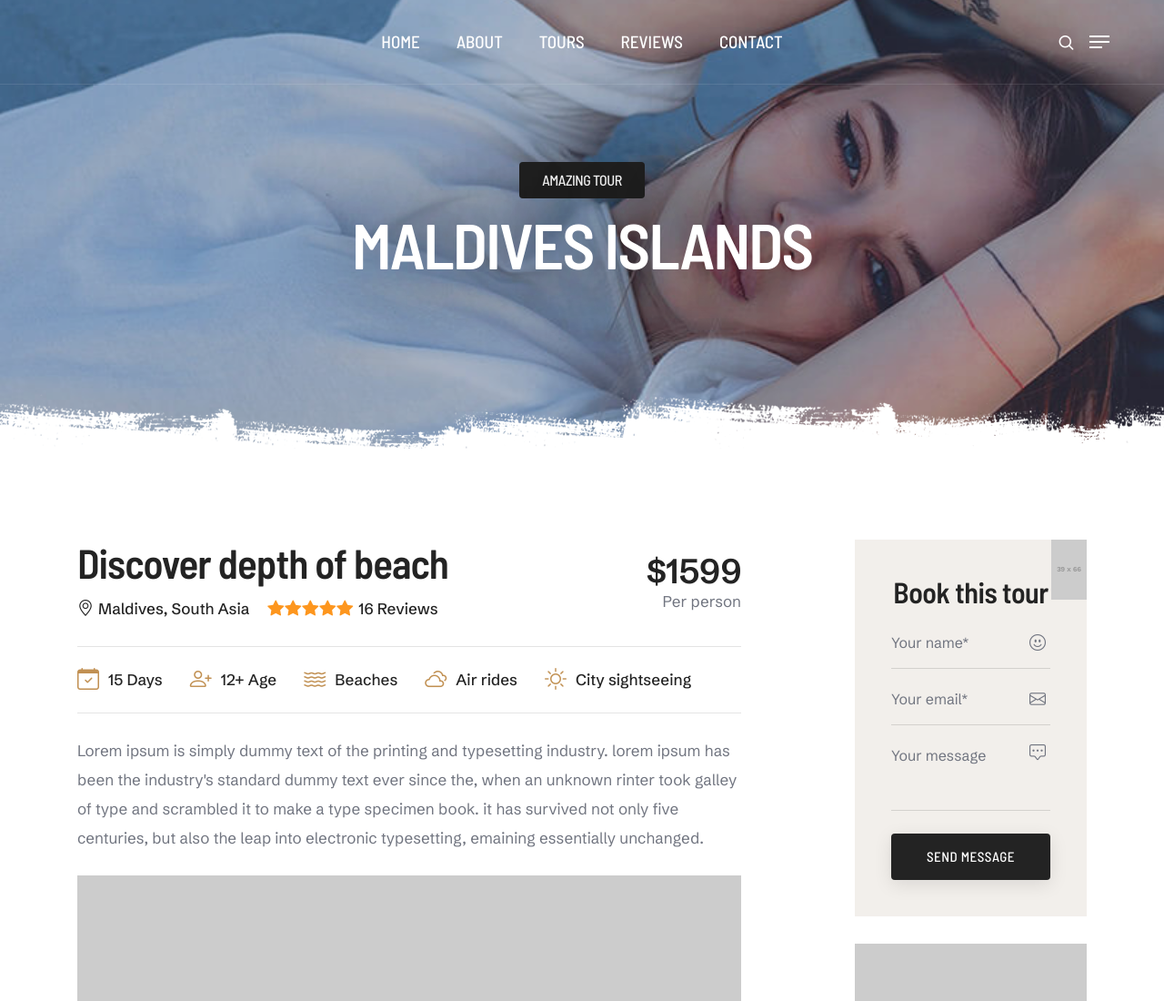
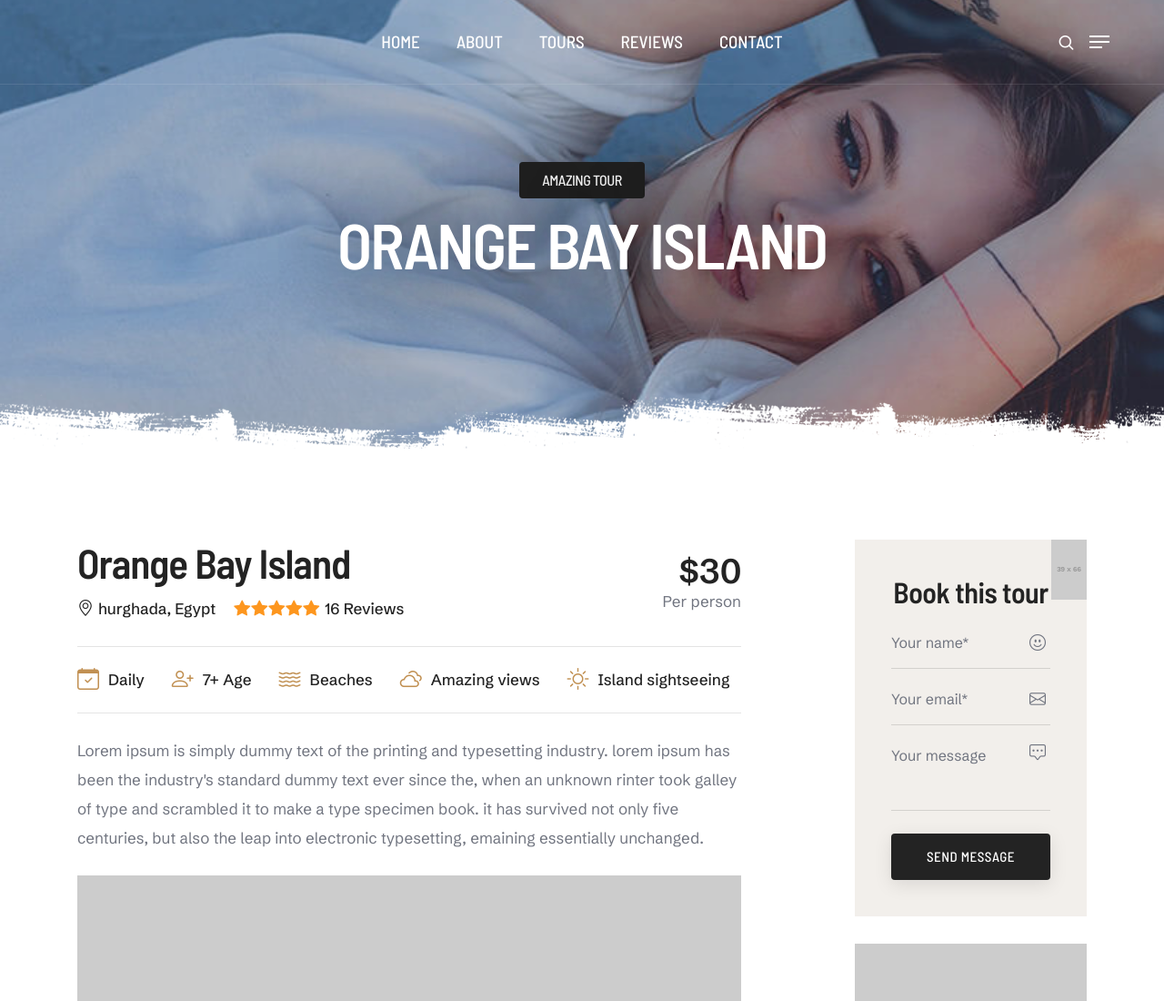
Before and after one commit to ilija-alassaad/Travel-project, a website: page public/tour-details.html in a window 1280 px wide. Shown: the top 1100 px of the page at 91% size. Drawn offline with Linux system fonts and the light colour scheme; placeholder pictures from the web are drawn by us; files whose address does not match are found by name.

Commit message:
add tour

```diff
--- a/public/tour-details.html
+++ b/public/tour-details.html
@@ -143,7 +143,7 @@
                 <div class="row align-items-center justify-content-center extra-small-screen">
                     <div class="col-lg-6 col-md-8 position-relative text-center page-title-extra-large" data-anime='{ "el": "childs", "translateY": [30, 0], "opacity": [0,1], "duration": 600, "delay": 0, "staggervalue": 300, "easing": "easeOutQuad" }'>
                         <h2 class="text-uppercase mb-10px alt-font text-white fw-500 bg-dark-gray border-radius-4px">Amazing tour</h2>
-                        <h1 class="mb-0 text-white alt-font ls-minus-2px text-uppercase fw-600 text-shadow-double-large">Maldives islands</h1>
+                        <h1 class="mb-0 text-white alt-font ls-minus-2px text-uppercase fw-600 text-shadow-double-large">Orange Bay Island</h1>
                     </div>
                 </div>
             </div>
@@ -157,9 +157,9 @@
                     <div class="col-lg-8 md-mb-50px sm-mb-35px">
                         <div class="row align-items-center mb-25px">
                             <div class="col-sm-9">
-                                <h3 class="alt-font text-dark-gray fw-600 mb-10px ls-minus-1px">Discover depth of beach</h3>
+                                <h3 class="alt-font text-dark-gray fw-600 mb-10px ls-minus-1px">Orange Bay Island </h3>
                                 <ul class="p-0 m-0 list-style-02 d-block d-sm-flex">
-                                    <li class="text-dark-gray fw-500"><i class="bi bi-geo-alt icon-small me-5px"></i>Maldives, South Asia</li>
+                                    <li class="text-dark-gray fw-500"><i class="bi bi-geo-alt icon-small me-5px"></i>hurghada, Egypt</li>
                                     <li class="ms-20px xs-ms-0">
                                         <div class="review-star-icon fs-18 me-5px">
                                             <i class="bi bi-star-fill"></i><i class="bi bi-star-fill"></i><i class="bi bi-star-fill"></i><i class="bi bi-star-fill"></i><i class="bi bi-star-fill"></i>
@@ -169,18 +169,18 @@
                                 </ul>
                             </div>
                             <div class="col-sm-3 text-sm-end xs-mt-10px">
-                                <h4 class="text-dark-gray fw-600 mb-0">$1599</h4>
+                                <h4 class="text-dark-gray fw-600 mb-0">$30</h4>
                                 <span class="d-block lh-22">Per person</span>
                             </div>
                         </div>
                         <div class="row mb-50px xs-mb-40px">
                             <div class="col-12">
                                 <ul class="p-0 list-style-02 d-flex flex-wrap border-top border-bottom border-color-extra-medium-gray pt-20px pb-20px mb-25px">
-                                    <li class="me-30px"><i class="bi bi-calendar-check text-base-color icon-extra-medium me-10px"></i> <span class="text-dark-gray fw-500">15 Days</span></li>
-                                    <li class="me-30px"><i class="bi bi-person-plus text-base-color icon-extra-medium me-10px"></i> <span class="text-dark-gray fw-500">12+ Age</span></li>
+                                    <li class="me-30px"><i class="bi bi-calendar-check text-base-color icon-extra-medium me-10px"></i> <span class="text-dark-gray fw-500">Daily</span></li>
+                                    <li class="me-30px"><i class="bi bi-person-plus text-base-color icon-extra-medium me-10px"></i> <span class="text-dark-gray fw-500">7+ Age</span></li>
                                     <li class="me-30px"><i class="bi bi-water text-base-color icon-extra-medium me-10px"></i> <span class="text-dark-gray fw-500">Beaches</span></li>
-                                    <li class="me-30px"><i class="bi bi-clouds text-base-color icon-extra-medium me-10px"></i> <span class="text-dark-gray fw-500">Air rides</span></li>
-                                    <li><i class="bi bi-sun text-base-color icon-extra-medium me-10px"></i><span class="text-dark-gray fw-500">City sightseeing</span></li>
+                                    <li class="me-30px"><i class="bi bi-clouds text-base-color icon-extra-medium me-10px"></i> <span class="text-dark-gray fw-500">Amazing views</span></li>
+                                    <li><i class="bi bi-sun text-base-color icon-extra-medium me-10px"></i><span class="text-dark-gray fw-500">Island sightseeing</span></li>
                                 </ul>
                                 <p>Lorem ipsum is simply dummy text of the printing and typesetting industry. lorem ipsum has been the industry's standard dummy text ever since the, when an unknown  rinter took galley of type and scrambled it to make a type specimen book. it has survived not only five centuries, but also the leap into electronic typesetting,  emaining essentially unchanged.</p>
                                 <img src="https://via.placeholder.com/784x450" alt="" />
```
Also changed, not shown: public/index.html (+2 -2 lines).
